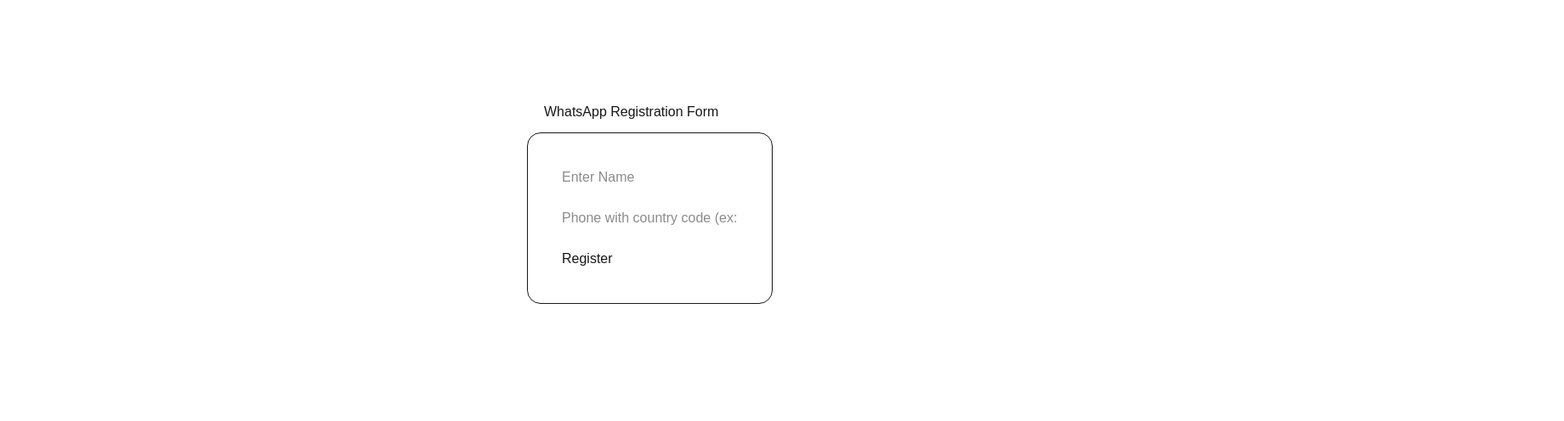
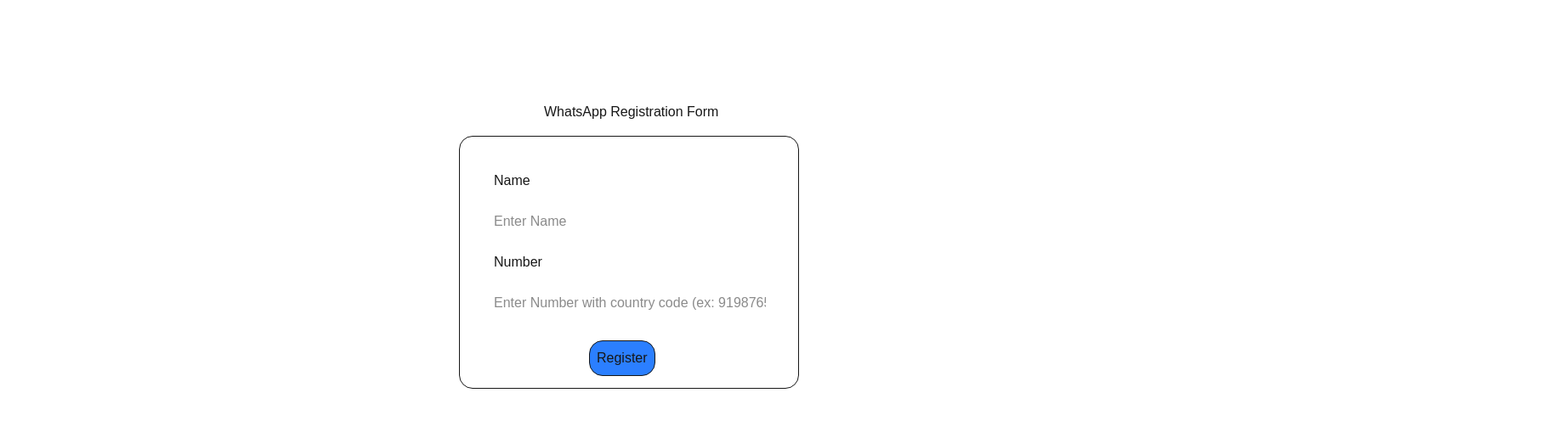
Before and after one commit to swapnil-meshram-09/next_js, a Next.js app in the folder Documents/Desktop/Next_JS/form/: page / in a window 1280 px wide. Shown: the top 496 px of the page at 85% size, 1840 px wide, since content can reach past the window. Built offline with nearby package versions, Linux system fonts and the light colour scheme.

Commit message:
new commit

```diff
--- a/Documents/Desktop/Next_JS/form/src/app/page.js
+++ b/Documents/Desktop/Next_JS/form/src/app/page.js
@@ -25,14 +25,16 @@ export default function Home() {
   };
 
   return (
-    <div className="absolute p-20 top-10 left-140 bg- text-">
+    <div className="relative p-20 top-10 left-140 bg- text-">
       <h2>WhatsApp Registration Form</h2>
-      <form onSubmit={handleSubmit} className='relative p-10 top-3 -left-5 border-1 rounded-2xl'>
-        <input placeholder="Enter Name" value={name} onChange={(e) => setName(e.target.value)} required />
+      <form onSubmit={handleSubmit} className='absolute p-10 top-30 -left-5 border-1 rounded-2xl w-100'>
+        <label>Name</label><br /><br />
+        <input placeholder="Enter Name" value={name} onChange={(e) => setName(e.target.value)} required  className="absolute w-80"/>
         <br /><br />
-        <input placeholder="Phone with country code (ex: 919876543210)" value={phone} onChange={(e) => setPhone(e.target.value)} required />
-        <br /><br />
-        <button type="submit" disabled={loading}>{loading ? "Registering..." : "Register"}</button>
+        <label>Number</label><br /><br />
+        <input placeholder="Enter Number with country code (ex: 919876543210)" value={phone} onChange={(e) => setPhone(e.target.value)} required className="absolute w-80" />
+        <br /><br /><br />
+        <button type="submit" disabled={loading} className="border-1 rounded-2xl absolute left-38 top-60 p-2 bg-blue-500">{loading ? "Registering..." : "Register"}</button>
       </form>
     </div>
   );
```
